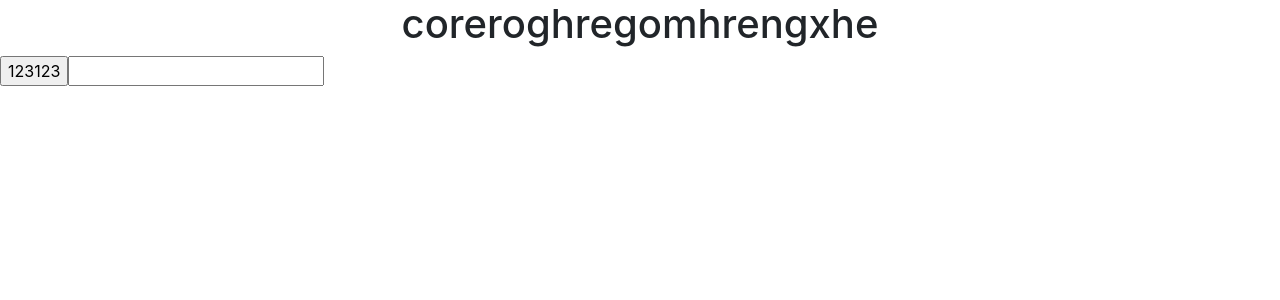
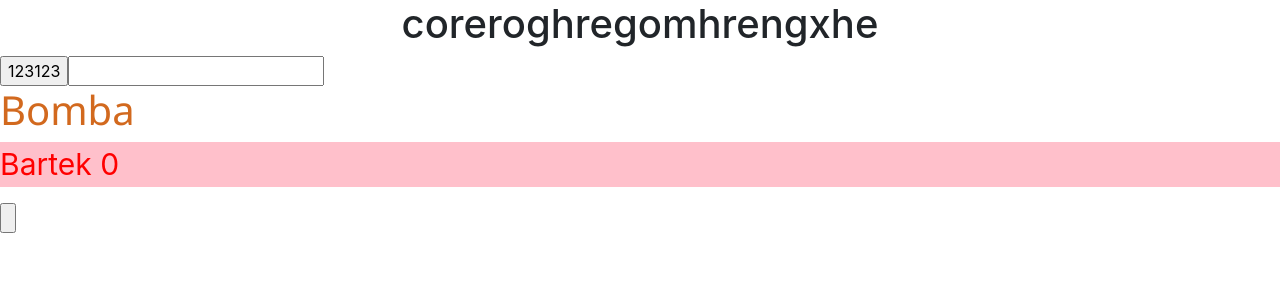
Before and after one commit to Selerek/PZAWAR, a React (Create React App) app in the folder project_react/: page / in a window 1280 px wide. Shown: the top 300 px of the page. Built offline with nearby package versions, Linux system fonts and the light colour scheme.

Commit message:
booooomba useEffect useState
boooooooooooomba

```diff
--- /dev/null
+++ b/project_react/src/NewComponent.js
@@ -0,0 +1,30 @@
+import { useEffect, useRef, useState } from "react"
+import "./NewStatic.css"
+
+function NewComponent(){
+    const[name, SetName] = useState("Bartek")
+    const[num, SetNum] = useState(0)
+    useEffect(() => {} , [name],
+    console.log("useEffect is called"),
+    []
+    )
+
+
+    const clickName = () => {
+        console.log("Booomba")
+        SetName("Boooomba")
+    }
+    const Mystyle = {
+        color : "red",
+        "font-size" : "30px",
+        backgroundColor : "pink",
+    }
+    return (
+        <div>
+            <h1 className="bomba">Bomba</h1>
+            <p style={Mystyle}>{name} {num}</p>
+            <input onClick={clickName}   type="button"></input>
+        </div>
+    )
+}
+export default NewComponent;
--- /dev/null
+++ b/project_react/src/NewStatic.css
@@ -0,0 +1,4 @@
+.bomba{
+    color:chocolate;
+    font-family: 'Segoe UI', Tahoma, Geneva, Verdana, sans-serif;
+}
--- a/project_react/src/index.js
+++ b/project_react/src/index.js
@@ -1,16 +1,18 @@
-import React from 'react';
+import React, { Component } from 'react';
 import ReactDOM from 'react-dom/client';
 import 'bootstrap/dist/css/bootstrap.min.css';
 import './index.css';
 import App from './App';
 import reportWebVitals from './reportWebVitals';
 import Sci from './Sci';
+import NewComponent from './NewComponent';
 
 const root = ReactDOM.createRoot(document.getElementById('root'));
 root.render(
   <React.StrictMode>
     <App />
     <Sci />
+    <NewComponent/>
   </React.StrictMode>
 );
 
```
